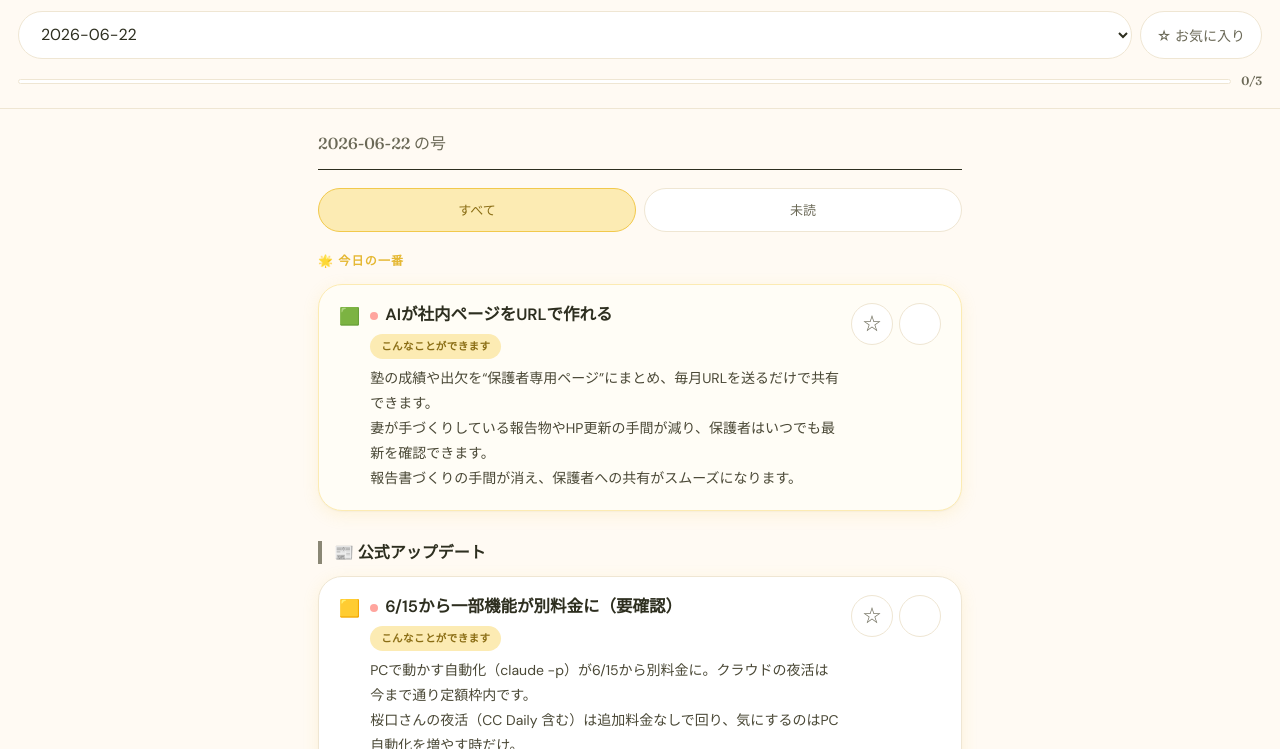
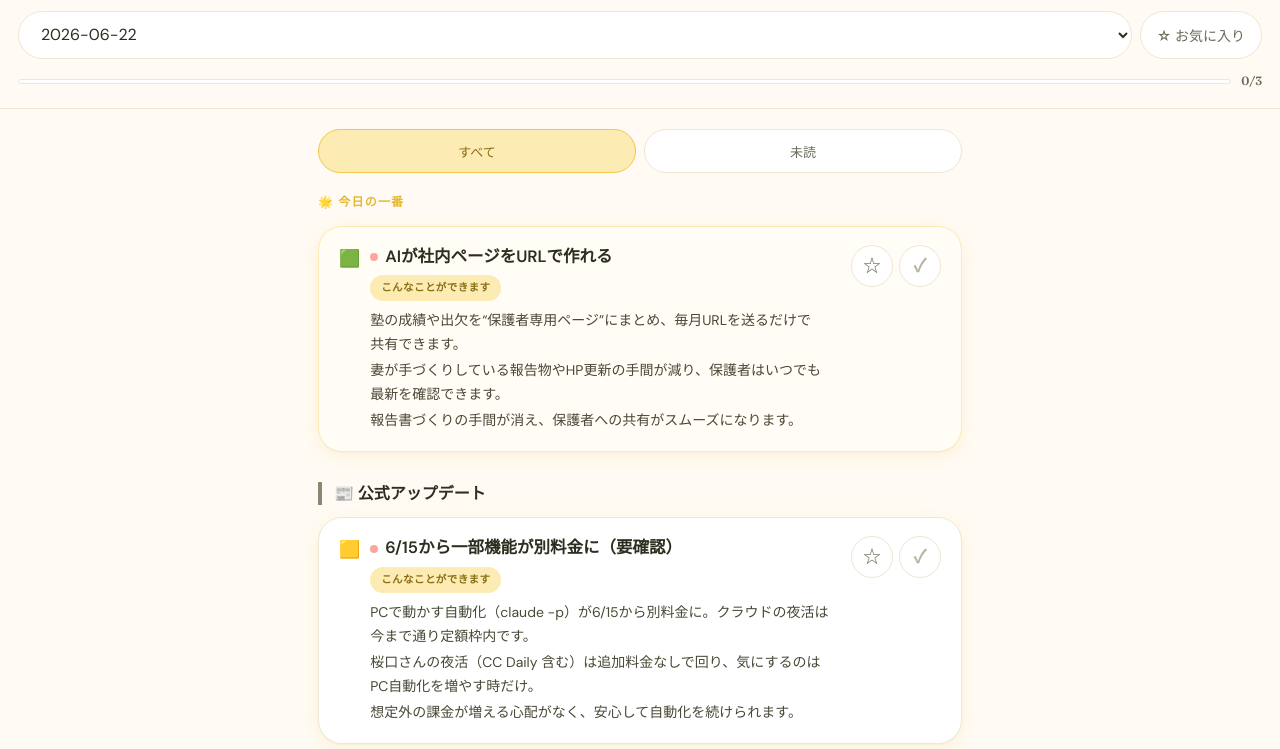
Before and after one commit to oikaze-juku/cc-daily, a website: page index.html in a window 1280 px wide. Shown: the part 51-800 px from the top of the page. Drawn offline with Linux system fonts and the light colour scheme; a web font is replaced by a local one.

Commit message:
fix: 号タイトル・罫線を削除／既読ボタンに✓常時表示／お気に入りで同時に既読／本文の日本語折り返しを改善

```diff
--- a/app.js
+++ b/app.js
@@ -48,7 +48,7 @@ function itemCard(item) {
         </span>
         <span class="acts">
           <button class="act act-fav${isFav ? ' on' : ''}" data-act="fav" data-url="${item.url}" aria-label="お気に入り" title="お気に入り">${isFav ? '★' : '☆'}</button>
-          <button class="act act-read${isRead ? ' on' : ''}" data-act="read" data-url="${item.url}" aria-label="既読チェック" title="読んだ">${isRead ? '✓' : ''}</button>
+          <button class="act act-read${isRead ? ' on' : ''}" data-act="read" data-url="${item.url}" aria-label="既読チェック" title="読んだら押す">✓</button>
         </span>
       </summary>
       ${dateLine}
@@ -93,7 +93,7 @@ function renderIssue(issue) {
     if (!items.length) return '';
     return `<section class="cat" data-key="${cat.key || ''}"><h3>${cat.label || cat.key}</h3>${items.map(itemCard).join('')}</section>`;
   }).join('');
-  $('#issue').innerHTML = `<h1>${issue.date} の号</h1>${filterBar()}${quiet}${top}${cats}${legend}`;
+  $('#issue').innerHTML = `${filterBar()}${quiet}${top}${cats}${legend}`;
 }
 
 // お気に入り横断表示（全号からお気に入り記事を集約）
@@ -138,6 +138,8 @@ async function boot() {
       const set = kind === 'fav' ? favorites : read;
       if (set.has(url)) set.delete(url); else set.add(url);
       saveSet(kind === 'fav' ? LS_FAV : LS_READ, set);
+      // お気に入りにしたら同時に既読をつける
+      if (kind === 'fav' && favorites.has(url) && !read.has(url)) { read.add(url); saveSet(LS_READ, read); }
       render();
       return;
     }
--- a/index.html
+++ b/index.html
@@ -7,7 +7,7 @@
   <link rel="preconnect" href="https://fonts.googleapis.com" />
   <link rel="preconnect" href="https://fonts.gstatic.com" crossorigin />
   <link href="https://fonts.googleapis.com/css2?family=Fraunces:opsz,wght@9..144,500;9..144,600;9..144,900&family=Zen+Maru+Gothic:wght@400;500;700;900&family=DM+Sans:wght@400;500;600&display=swap" rel="stylesheet" />
-  <link rel="stylesheet" href="styles.css?v=8" />
+  <link rel="stylesheet" href="styles.css?v=9" />
 </head>
 <body>
   <header>
@@ -22,6 +22,6 @@
     <div id="progressbar"></div>
   </header>
   <main id="issue">読み込み中…</main>
-  <script type="module" src="app.js?v=8"></script>
+  <script type="module" src="app.js?v=9"></script>
 </body>
 </html>
--- a/styles.css
+++ b/styles.css
@@ -14,6 +14,7 @@ html { -webkit-text-size-adjust:100%; overflow-x:hidden; }
 body {
   margin:0; font-family:var(--jp); background:var(--paper); color:var(--ink);
   line-height:1.85; font-size:16px; font-weight:400;
+  line-break:strict; word-break:auto-phrase;
 }
 
 /* ===== ヘッダー（Citrus方針: backdrop-filterは使わない＝iOS崩れ防止） ===== */
@@ -52,8 +53,8 @@ header {
 /* ===== 本体 ===== */
 main { padding:20px 18px 64px; max-width:680px; margin:0 auto; }
 main > h1 {
-  font-family:var(--serif); font-weight:500; font-size:16px; color:var(--sub);
-  margin:0 0 18px; padding-bottom:10px; border-bottom:1.5px solid var(--ink);
+  font-family:var(--serif); font-weight:600; font-size:18px; color:var(--ink);
+  margin:0 0 14px;
 }
 
 /* ===== 今日の一番 ===== */
@@ -137,7 +138,7 @@ main > h1 {
 .acts { display:flex; gap:6px; flex-shrink:0; }
 .act { width:42px; height:42px; border-radius:999px; border:1.5px solid var(--line); background:var(--card); font-size:18px; line-height:1; cursor:pointer; -webkit-tap-highlight-color:transparent; display:flex; align-items:center; justify-content:center; color:var(--sub); padding:0; }
 .act-fav.on { color:var(--kiku-hover); border-color:var(--kiku); background:var(--kiku-soft); }
-.act-read { color:var(--green-ink); font-weight:700; }
+.act-read { color:#B7B3A0; font-weight:700; }
 .act-read.on { color:#fff; background:var(--green-ink); border-color:var(--green-ink); }
 
 /* 未読ドット（タイトル先頭） */
```
